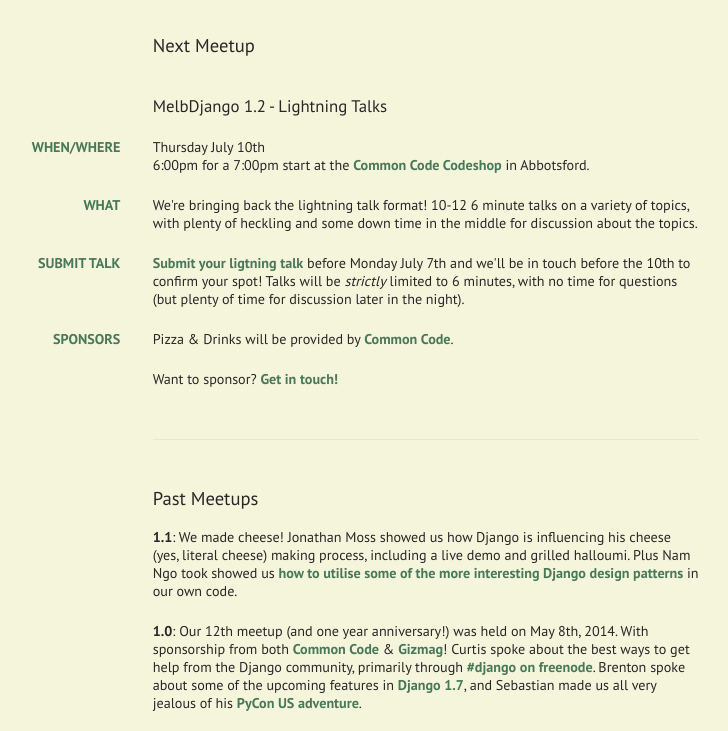
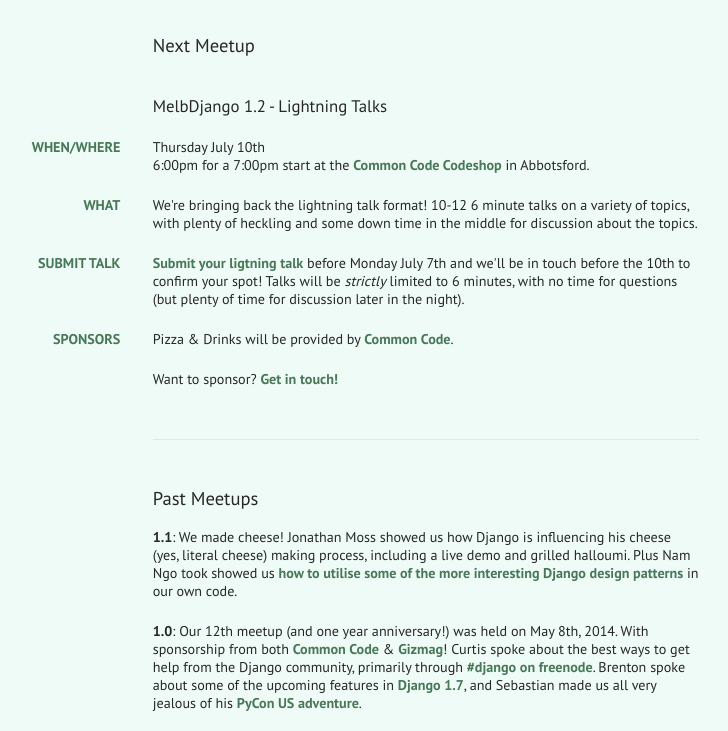
Before and after one commit to MelbDjango/melbdjango, a plain HTML site: page index.html in a window 1280 px wide. Shown: the part 246-977 px from the top of the page, without its empty margins (214-942 px from the left). Drawn offline with Linux system fonts and the light colour scheme.

Commit message:
Remove @DarylAntony's somewhat questionable changes, move the background-color into the index.html file where it should be

```diff
--- a/css/kraken.css
+++ b/css/kraken.css
@@ -307,7 +307,7 @@ body {
   font-size: 100%;
   line-height: 1.5;
   color: #272727;
-  background-color: beige;
+  background-color: white;
 }
 
 p {
--- a/index.html
+++ b/index.html
@@ -23,6 +23,9 @@
 		<link href='http://fonts.googleapis.com/css?family=PT+Sans:400,700' rel='stylesheet' type='text/css'>
 
 		<style type="text/css" media="screen">
+            body {
+                background-color: #EFFBF7;
+            }
 			.container {
 				/*font: 88.5% "Myriad Pro", "Lucida Grande", Tahoma, Verdana, Arial, sans-serif;*/
 				font: 88.5% "PT Sans", monospace;
```
